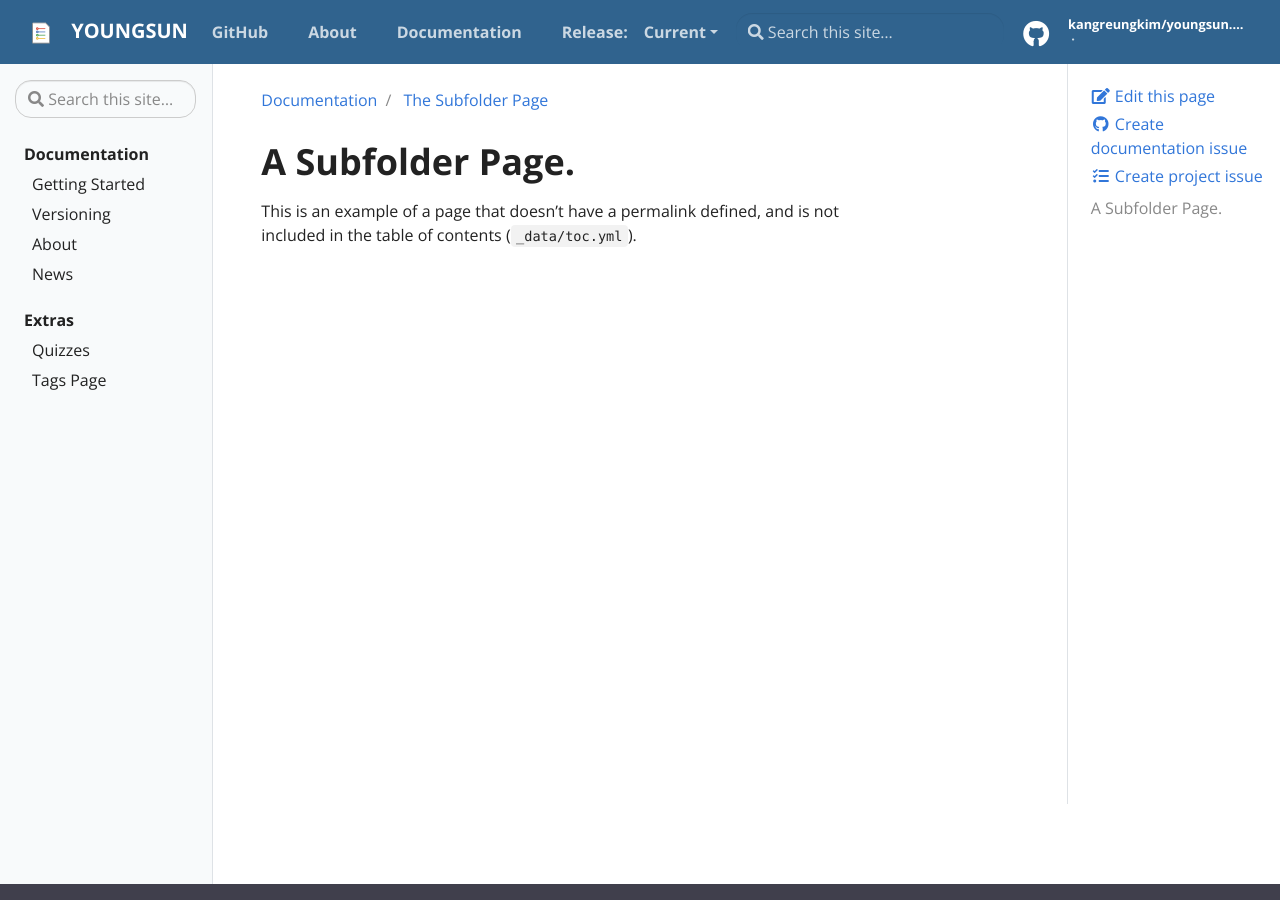
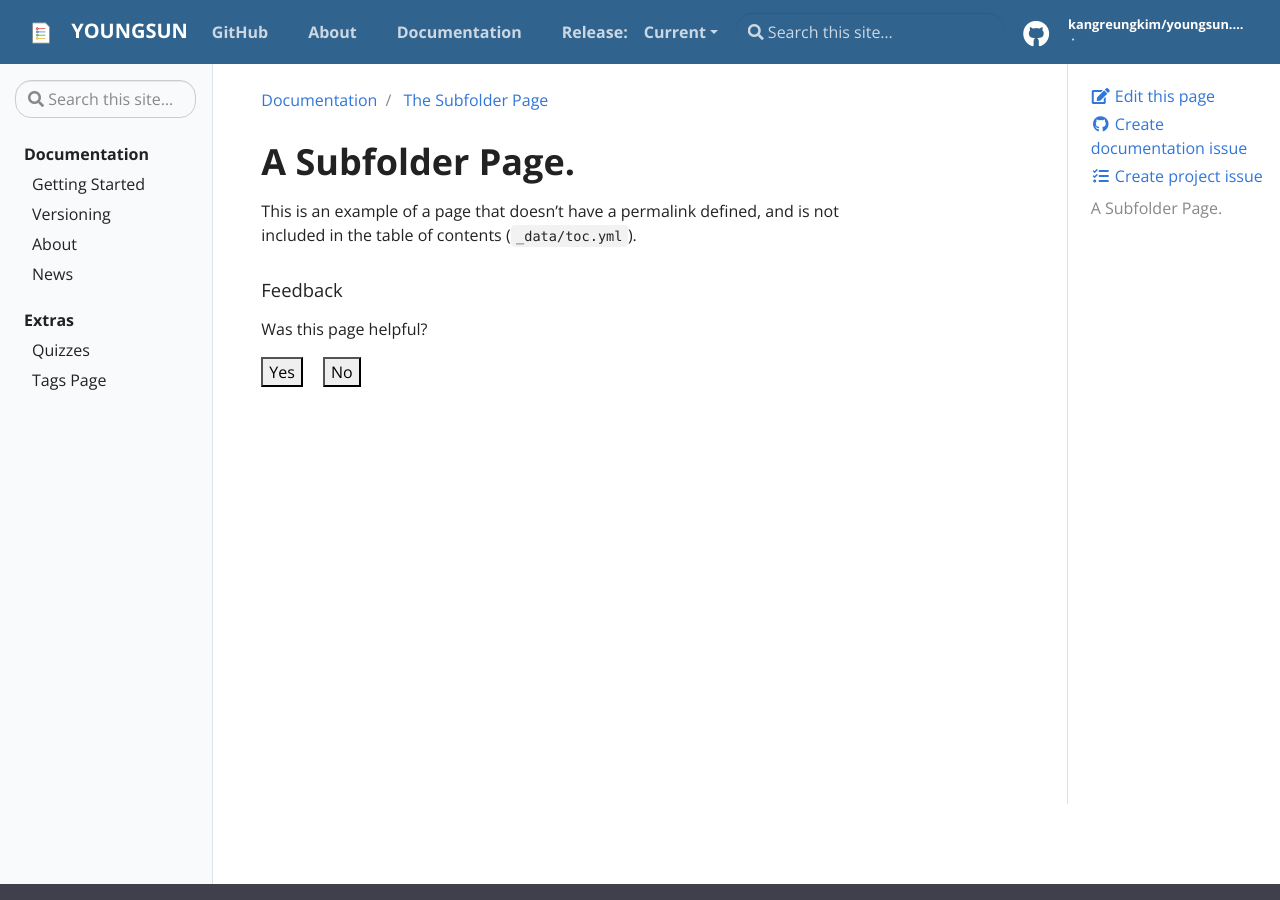
Before and after one commit to kangreungkim/youngsun.github.io, a Jekyll site: the page built from _docs/subfolder.md, in a window 1280 px wide and 900 px high. Built offline with Jekyll 4.4.1, drawn with Linux system fonts in a browser that asks for light colours; some of the changed lines change nothing that is shown.

```diff
--- a/_config.yml
+++ b/_config.yml
@@ -29,7 +29,7 @@
 url: "https://kangreungkim.github.io/" # the base hostname & protocol for your site
 
 # Social (First three Required)
-repo: "https://github.com/vsoch/docsy-jekyll"
+repo: "https://github.com/kangreungkim/youngsun.github.io"
 github_user: "kangreungkim"
 github_repo: "youngsun.github.io"
 github_branch: "main"
@@ -58,7 +58,7 @@
     - Previous
 
 # Should there be feedback buttons at the bottom of pages?
-feedback: false
+feedback: true
 
 # Link to a privacy policy in footer, uncomment and define if wanted
 # privacy: https://domain.com/privacy
```
